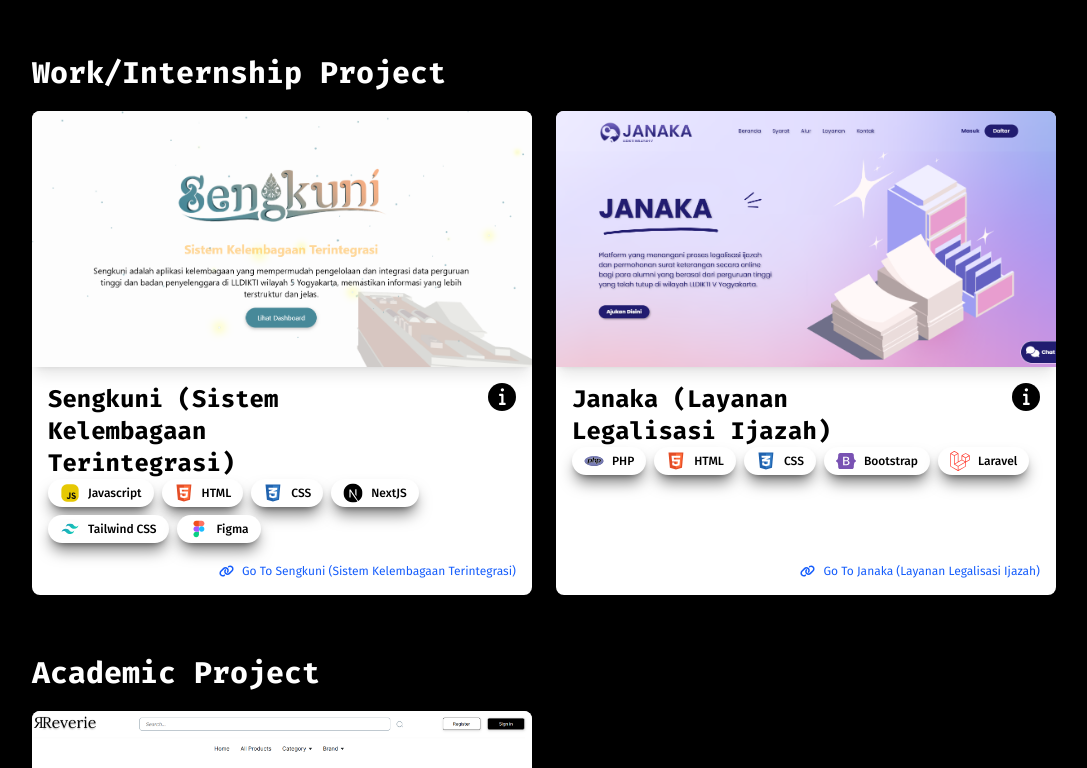
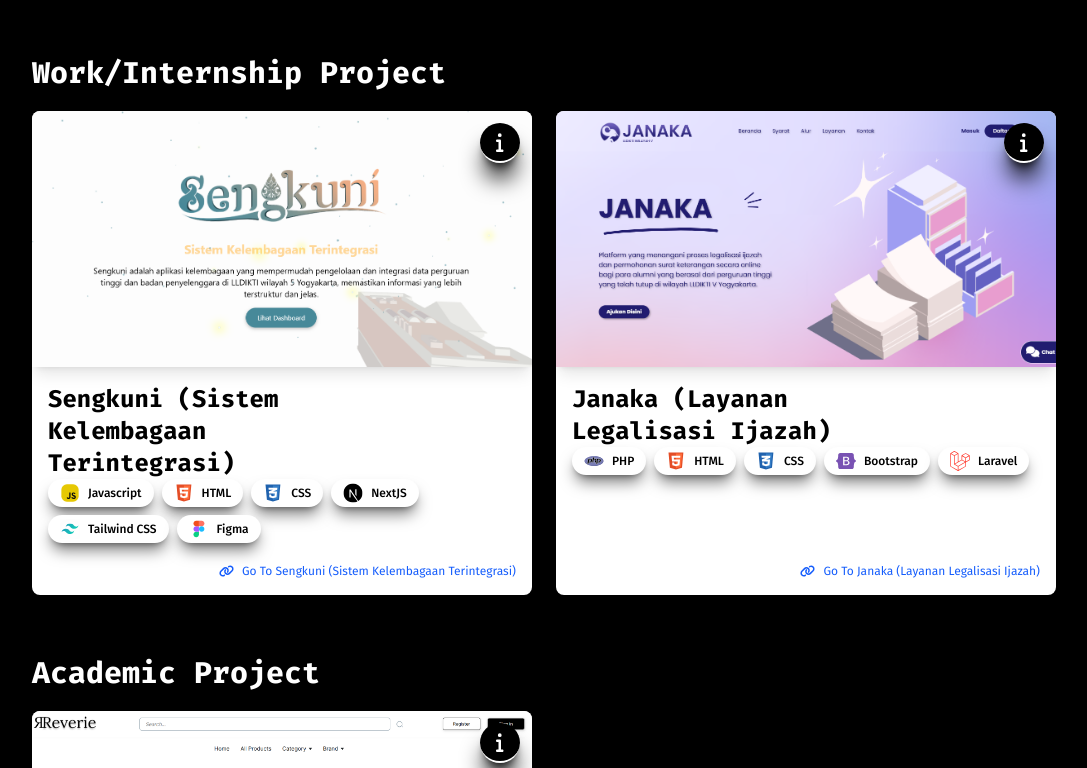
Before and after one commit to safira1003/portfolio, a React (Vite) app: page / in a window 1280 px wide. Shown: the part 4598-5366 px from the top of the page, without its empty margins (96-1183 px from the left). Built offline with nearby package versions, Linux system fonts and the light colour scheme.

Commit message:
feat: animate info button

```diff
--- a/src/components/Projects.jsx
+++ b/src/components/Projects.jsx
@@ -35,13 +35,16 @@ export default function Projects() {
                         <h2 className="text-3xl font-semibold mb-4">{type}</h2>
                         <div className="grid grid-cols-1 md:grid-cols-2 gap-6">
                             {projects.map((project) => (
-                                <div key={project.title} className="flex flex-col bg-white rounded-lg shadow-lg overflow-hidden">
+                                <div key={project.title} className="flex flex-col relative bg-white rounded-lg shadow-lg overflow-hidden group">
+                                    <button className='absolute top-3 right-3 h-10 w-10 text-center text-xl rounded-full cursor-pointer hover:bg-white hover:text-black shadow-xl border-b-2 border-white bg-black shadow-black group-hover:animate-wiggle '
+                                        onClick={() => openModal(project)}><FontAwesomeIcon icon={faInfo} />
+                                    </button>
                                     <img src={project.images[0]} alt={project.title} className="w-full min-h-64 object-cover border-black shadow-lg shadow-black-50/2" />
                                     <div className="h-full flex flex-col justify-between gap-3 p-4">
                                         <div>
                                             <div className='flex justify-between'>
                                                 <h3 className="text-black text-2xl font-bold w-3/4">{project.title}</h3>
-                                                <button className='bg-black h-7 w-7 text-center text-lg rounded-full cursor-pointer hover:bg-stone-700 ' onClick={() => openModal(project)}><FontAwesomeIcon icon={faInfo} /></button>
+
                                             </div>
                                             <div className="flex flex-wrap gap-2">
                                                 {project.skills.map((skill, index) => (
--- a/src/components/template/TechComponentSmall.jsx
+++ b/src/components/template/TechComponentSmall.jsx
@@ -11,7 +11,7 @@ export default function TechComponentSmall({ name }) {
 
     return (
         <div
-            className={`bg-white py-1 px-3 flex gap-2 items-center justify-center flex-nowrap rounded-full transition-transform duration-300 group-hover:scale-105 hover:scale-110 shadow-lg shadow-black/50`}>
+            className={`bg-white py-1 px-3 flex gap-2 items-center justify-center flex-nowrap rounded-full transition-transform duration-300  hover:scale-110 shadow-lg shadow-black/50`}>
             <>
                 {icon && <img src={icon} alt={name} className="w-5 h-5" />}
                 <p className="text-black text-xs font-medium font-fira-sans ">{name}</p>
```
